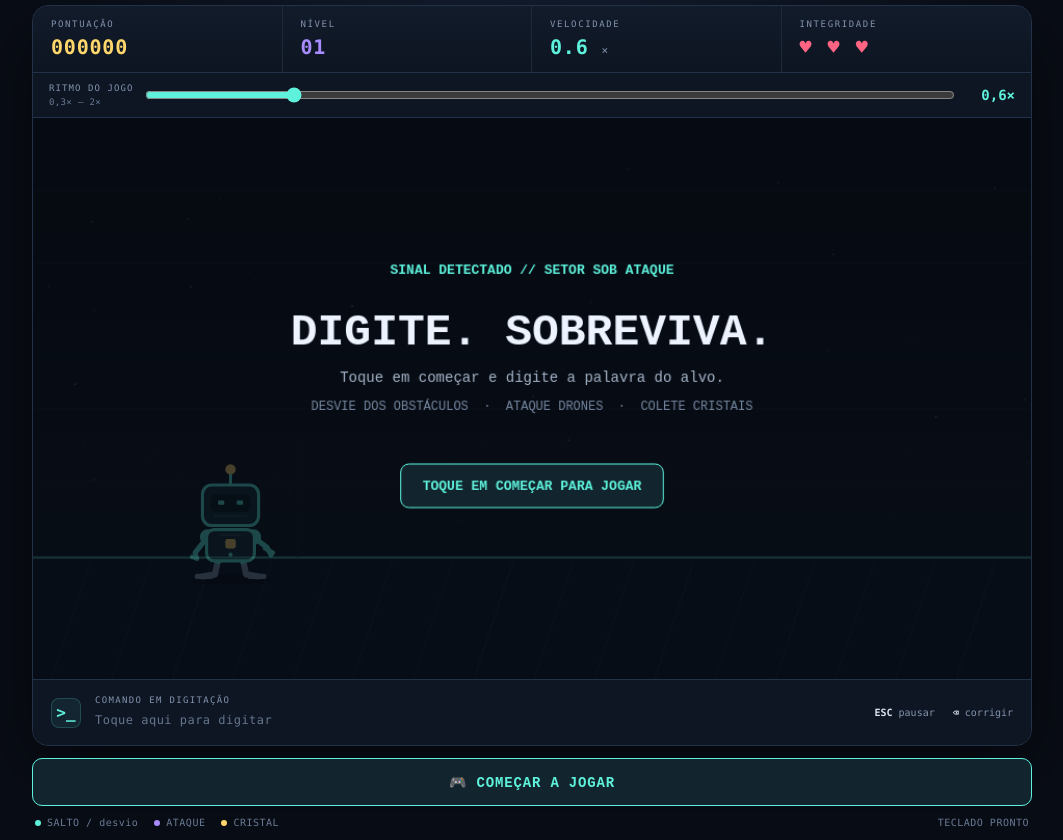
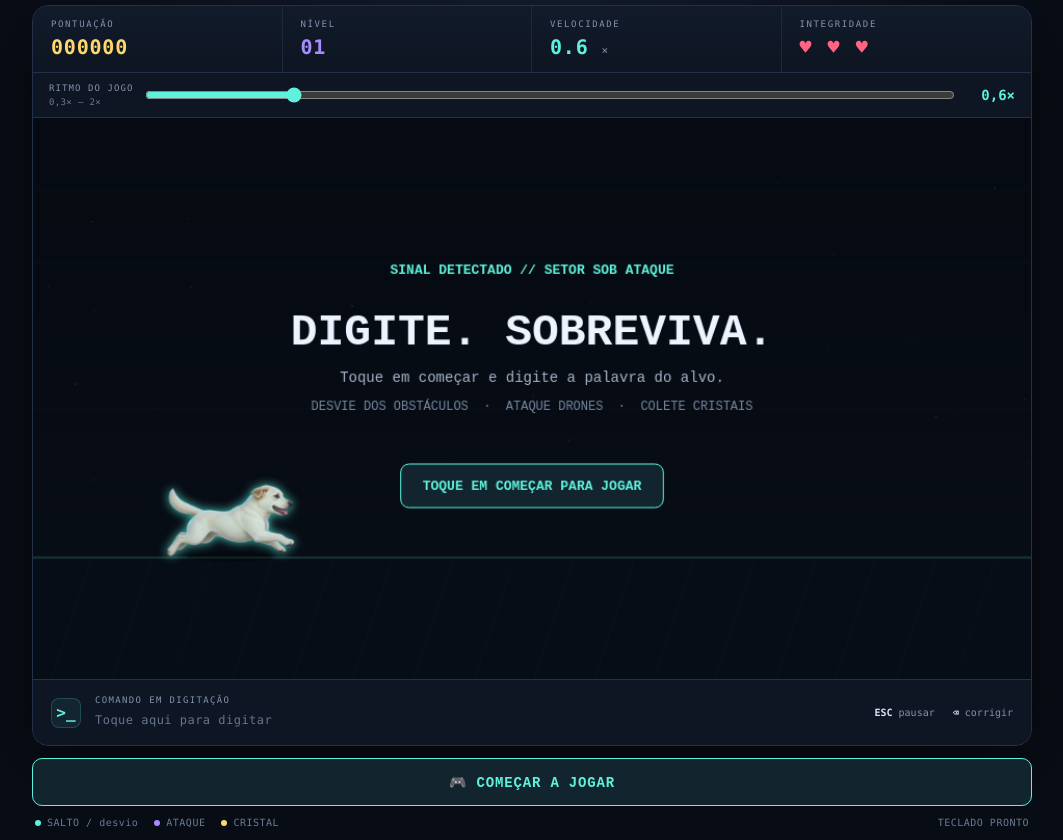
Before and after one commit to ivan419419/robo-rebelde-telegram, a plain HTML site: page index.html in a window 1280 px wide. Shown: the part 60-900 px from the top of the page, without its empty margins (108-1171 px from the left). Drawn offline with Linux system fonts and the light colour scheme; animation ran at ten frames a second.

Commit message:
Replace robot with rebel dog character

```diff
--- a/index.html
+++ b/index.html
@@ -4,7 +4,7 @@
 <meta charset="utf-8">
 <meta name="viewport" content="width=device-width,initial-scale=1,viewport-fit=cover">
 <meta name="theme-color" content="#090d16">
-<title>Robô Rebelde — Telegram Mini App</title>
+<title>Cachorro Rebelde — Telegram Mini App</title>
 <script src="https://telegram.org/js/telegram-web-app.js"></script>
 <style>
   :root{color-scheme:dark;--bg:#090d16;--panel:#101827;--line:#243249;--muted:#8293ad;--cyan:#5ef2dc;--violet:#a88bff;--gold:#ffd76a;--red:#ff6482}
@@ -26,27 +26,6 @@
   #score{color:var(--gold)}#level{color:var(--violet)}#speed{color:var(--cyan)}#energy{color:var(--red);letter-spacing:.1em}
   .canvas-wrap{position:relative;background:#0a101a}
   canvas{display:block;width:100%;height:auto;aspect-ratio:16/9;outline:none;touch-action:manipulation}
-  #robo{position:absolute;inset:0;display:block;width:100%;height:100%;pointer-events:none;overflow:visible;opacity:.26;transition:opacity .18s ease}
-  #robo[data-game-state="playing"]{opacity:1}
-  #robo .robot-unit{transform-box:view-box;transform-origin:0 0;transition:transform .2s ease-out}
-  #robo [id="braco-esquerdo"],#robo [id="braco-direito"],#robo [id="perna-esquerda"],#robo [id="perna-direita"]{transform-box:view-box;transition:transform .18s cubic-bezier(.2,.8,.2,1)}
-  #robo #braco-esquerdo{transform-origin:168px 403px}
-  #robo #braco-direito{transform-origin:212px 403px}
-  #robo #perna-esquerda{transform-origin:178px 425px}
-  #robo #perna-direita{transform-origin:202px 425px}
-  #robo[data-state="jump"] .robot-unit{transform:translateY(-48px)}
-  #robo[data-state="jump"] #braco-esquerdo{transform:rotate(82deg)}
-  #robo[data-state="jump"] #braco-direito{transform:rotate(-94deg)}
-  #robo[data-state="jump"] #perna-esquerda{transform:rotate(28deg)}
-  #robo[data-state="jump"] #perna-direita{transform:rotate(-28deg)}
-  #robo[data-state="shoot"] #braco-esquerdo{transform:rotate(-12deg)}
-  #robo[data-state="shoot"] #braco-direito{transform:rotate(-92deg)}
-  #robo[data-state="shoot"] .muzzle{opacity:1}
-  #robo .muzzle{opacity:0;transition:opacity .08s ease}
-  #robo[data-state="idle"][data-game-state="playing"] .robot-unit{animation:robot-bob .35s ease-in-out infinite alternate}
-  #robo[data-shaking="true"]{animation:robot-jolt .04s steps(2,end) infinite alternate}
-  @keyframes robot-bob{to{transform:translateY(-2px)}}
-  @keyframes robot-jolt{from{transform:translate(-3px,-2px)}to{transform:translate(3px,2px)}}
   .inputbar{min-height:66px;border-top:1px solid var(--line);display:flex;align-items:center;gap:14px;padding:12px 18px;background:#0e1623}
   .prompt-icon{width:30px;height:30px;border-radius:8px;display:grid;place-items:center;color:var(--cyan);background:#5ef2dc12;border:1px solid #5ef2dc30;font-weight:900}
   .input-copy{min-width:0;flex:1}.input-label{font-size:9px;color:var(--muted);letter-spacing:.15em;text-transform:uppercase;margin-bottom:4px}
@@ -70,10 +49,10 @@
 <body>
 <main class="shell">
   <header>
-    <div class="brand"><div class="mark">⌘</div><div><h1>ROBÔ REBELDE</h1><div class="subtitle">ARCADE DE DIGITAÇÃO // SETOR 07</div></div></div>
+    <div class="brand"><div class="mark" aria-hidden="true">🐾</div><div><h1>CACHORRO REBELDE</h1><div class="subtitle">ARCADE DE DIGITAÇÃO // SETOR 07</div></div></div>
     <div class="status">SISTEMA <span style="color:var(--cyan)">● ONLINE</span><br>OPERADOR: VOCÊ</div>
   </header>
-  <section class="board" aria-label="Jogo Robô Rebelde">
+  <section class="board" aria-label="Jogo Cachorro Rebelde">
     <div class="hud">
       <div class="stat"><div class="label">Pontuação</div><div class="value" id="score">000000</div></div>
       <div class="stat"><div class="label">Nível</div><div class="value" id="level">01</div></div>
@@ -81,36 +60,7 @@
       <div class="stat"><div class="label">Integridade</div><div class="value" id="energy">♥ ♥ ♥</div></div>
     </div>
     <div class="speed-control"><div class="speed-copy"><label for="speed-slider">Ritmo do jogo</label><div class="speed-range">0,3× — 2×</div></div><input id="speed-slider" type="range" min="0.3" max="2" step="0.1" value="0.6" aria-label="Ajustar velocidade do jogo de 0,3 a 2 vezes"><output id="speed-value" for="speed-slider">0,6×</output></div>
-    <div class="canvas-wrap"><canvas id="game" width="960" height="540" tabindex="0" aria-label="Campo do jogo. Digite as palavras dos alvos para agir."></canvas>
-      <svg id="robo" xmlns="http://www.w3.org/2000/svg" viewBox="0 0 960 540" preserveAspectRatio="none" role="img" aria-label="Robô rebelde" data-state="idle" data-game-state="title">
-        <g id="robot-unit">
-          <ellipse cx="190" cy="444" rx="39" ry="5" fill="#000" opacity=".45"/>
-          <g id="antena" fill="none" stroke="#5ef2dc" stroke-width="3" stroke-linecap="round">
-            <path d="M190 354v-13"/><circle cx="190" cy="338" r="3.5" fill="#ffd76a" stroke="#ffd76a"/>
-          </g>
-          <g id="perna" fill="none" stroke="#8293ad" stroke-width="6" stroke-linecap="round" stroke-linejoin="round">
-            <g id="perna-esquerda"><path d="M178 425l-3 14-12 2"/><path d="M158 441h13" stroke-width="5"/><circle cx="178" cy="425" r="4" fill="#5ef2dc" stroke="none"/></g>
-            <g id="perna-direita"><path d="M202 425l3 14 12 2"/><path d="M209 441h13" stroke-width="5"/><circle cx="202" cy="425" r="4" fill="#5ef2dc" stroke="none"/></g>
-          </g>
-          <g id="braco" fill="none" stroke="#5ef2dc" stroke-width="5" stroke-linecap="round" stroke-linejoin="round">
-            <g id="braco-esquerdo"><path d="M168 403l-12 15 1 5"/><circle cx="168" cy="403" r="5" fill="#152b37"/><path d="M153 422l5 2" stroke-width="4"/></g>
-            <g id="braco-direito"><path d="M212 403l13 10 4 7"/><circle cx="212" cy="403" r="5" fill="#152b37"/><path d="M223 414l8 4" stroke-width="4"/><path class="muzzle" d="M228 418l8-2" stroke="#a88bff" stroke-width="4"/></g>
-          </g>
-          <g id="tronco" stroke="#5ef2dc" stroke-width="3">
-            <rect x="167" y="396" width="46" height="30" rx="7" fill="#152b37"/>
-            <path d="M180 401h20" stroke="#294452" stroke-width="2"/>
-            <rect x="185" y="405" width="10" height="9" rx="2" fill="#ffd76a" stroke="none"/>
-            <circle cx="190" cy="420" r="2" fill="#5ef2dc" stroke="none"/>
-          </g>
-          <g id="cabeca" stroke="#5ef2dc" stroke-width="3" stroke-linejoin="round">
-            <rect x="163" y="353" width="54" height="39" rx="9" fill="#122c35"/>
-            <rect x="171" y="362" width="38" height="17" rx="5" fill="#06141b" stroke="none"/>
-            <rect x="178" y="368" width="6" height="4" rx="1" fill="#5ef2dc" stroke="none"/>
-            <rect x="196" y="368" width="6" height="4" rx="1" fill="#5ef2dc" stroke="none"/>
-            <path d="M174 383h32" stroke="#294452" stroke-width="2"/>
-          </g>
-        </g>
-      </svg>
+    <div class="canvas-wrap"><canvas id="game" width="960" height="540" tabindex="0" aria-label="Campo do jogo. Digite as palavras dos alvos para desviar, atacar ou coletar."></canvas>
     </div>
     <div class="inputbar"><div class="prompt-icon">&gt;_</div><div class="input-copy"><div class="input-label">Comando em digitação</div><input id="typed" class="empty" type="text" placeholder="Toque aqui para digitar" aria-label="Digite a palavra do alvo" inputmode="text" autocapitalize="characters" autocomplete="off" autocorrect="off" spellcheck="false"></div><div class="keys"><b>ESC</b> pausar &nbsp; <b>⌫</b> corrigir</div></div>
   </section>
@@ -123,20 +73,15 @@
 const canvas=document.getElementById('game'),ctx=canvas.getContext('2d');
 const speedSliderEl=document.getElementById('speed-slider'),speedValueEl=document.getElementById('speed-value');
 const scoreEl=document.getElementById('score'),levelEl=document.getElementById('level'),speedEl=document.getElementById('speed'),energyEl=document.getElementById('energy'),typedEl=document.getElementById('typed');
-const W=960,H=540,FLOOR=424,ROBOT_X=190;
-const roboSvg=document.getElementById('robo');
-function setRobotState(pose){
-  if(pose!=='idle'&&pose!=='jump'&&pose!=='shoot')return;
-  roboSvg.dataset.state=pose;
-  roboSvg.dataset.gameState=state;
-  roboSvg.dataset.shaking=shake>0?'true':'false';
-}
-window.setRobotState=setRobotState;
+const W=960,H=540,FLOOR=424,DOG_X=190;
+const dogRunSprite=new Image(),dogJumpSprite=new Image();
+dogRunSprite.src="assets/dog-run-sheet.png";
+dogJumpSprite.src="assets/dog-jump.png";
 const palette={cyan:'#5ef2dc',violet:'#a88bff',gold:'#ffd76a',red:'#ff6482',white:'#edf4ff',muted:'#8293ad'};
 const words={hazard:['SALTO','DESVIO','IMPULSO','PULO'],enemy:['PULSO','ATAQUE','LASER','DISPARO'],crystal:['CRISTAL','NUCLEO','ENERGIA','BRILHO']};
-let state='title',score=0,level=1,lives=3,baseSpeed=190,speedMultiplier=.6,elapsed=0,spawnClock=0,lastTime=0,entities=[],particles=[],stars=[],input='',selected=null,robotJump=0,robotAttack=0,flash=0,notice='',noticeTime=0,shake=0,runFrame=0;
+let state='title',score=0,level=1,lives=3,baseSpeed=190,speedMultiplier=.6,elapsed=0,spawnClock=0,lastTime=0,entities=[],particles=[],stars=[],input='',selected=null,dogJump=0,flash=0,notice='',noticeTime=0,shake=0,runFrame=0;
 for(let i=0;i<74;i++)stars.push({x:Math.random()*W,y:Math.random()*(FLOOR-35),r:Math.random()*1.5+.4,a:Math.random()*.45+.12,speed:Math.random()*23+8});
-function reset(){score=0;level=1;lives=3;baseSpeed=190;elapsed=0;spawnClock=.3;entities=[];particles=[];input='';selected=null;robotJump=0;robotAttack=0;flash=0;notice='';noticeTime=0;shake=0;runFrame=0;state='playing';lastTime=performance.now();updateHud();setTyped();updateControls();addEntity('hazard',730);addEntity('crystal',970);}
+function reset(){score=0;level=1;lives=3;baseSpeed=190;elapsed=0;spawnClock=.3;entities=[];particles=[];input='';selected=null;dogJump=0;flash=0;notice='';noticeTime=0;shake=0;runFrame=0;state='playing';lastTime=performance.now();updateHud();setTyped();updateControls();addEntity('hazard',730);addEntity('crystal',970);}
 function updateHud(){scoreEl.textContent=String(score).padStart(6,'0');levelEl.textContent=String(level).padStart(2,'0');speedEl.innerHTML=((baseSpeed/190)*speedMultiplier).toFixed(1)+' <small>×</small>';energyEl.textContent='♥ '.repeat(lives).trim()||'—';energyEl.style.opacity=lives===1?'.72':'1';}
 function setTyped(){typedEl.value=input;typedEl.placeholder='Toque aqui para digitar';typedEl.classList.toggle('empty',!input);}
 function addEntity(type,x=W+50){const choices=words[type];entities.push({id:Math.random().toString(36).slice(2),type,x,y:FLOOR,word:choices[Math.floor(Math.random()*choices.length)],done:false,age:0});}
@@ -159,7 +104,26 @@ function drawTarget(e){const col=colorFor(e.type);const x=e.x,y=FLOOR;ctx.save()
   let typedPart=selected===e.id?input:'';ctx.textAlign='center';ctx.textBaseline='middle';const full=e.word;const part=typedPart.toUpperCase();if(part&&full.startsWith(part)){ctx.fillStyle=col;ctx.fillText(part,x-width/2+12+ctx.measureText(part).width/2,labelCenterY);ctx.fillStyle='#dce7f5';ctx.fillText(full.slice(part.length),x-width/2+12+ctx.measureText(part).width+ctx.measureText(full.slice(part.length)).width/2,labelCenterY)}else{ctx.fillStyle=col;ctx.fillText(full,x,labelCenterY)}ctx.textAlign='left';ctx.textBaseline='alphabetic';
   ctx.font='9px ui-monospace,monospace';ctx.textAlign='center';ctx.fillStyle=col;ctx.globalAlpha=.8;ctx.fillText(e.type==='hazard'?'PULAR':e.type==='enemy'?'ATACAR':'COLETAR',x,y+25);ctx.globalAlpha=1;ctx.textAlign='left';
 }
-function drawScene(){drawGrid();let nearLine=ROBOT_X+64;ctx.setLineDash([4,7]);ctx.strokeStyle='#30445a';ctx.globalAlpha=.55;ctx.beginPath();ctx.moveTo(nearLine,FLOOR-112);ctx.lineTo(nearLine,FLOOR+3);ctx.stroke();ctx.setLineDash([]);ctx.globalAlpha=1;
+function drawDog(){
+  if(!dogRunSprite.complete||!dogRunSprite.naturalWidth)return;
+  const cellW=dogRunSprite.naturalWidth/2,cellH=dogRunSprite.naturalHeight/2;
+  const jumping=dogJump>0&&dogJumpSprite.complete&&dogJumpSprite.naturalWidth;
+  const phase=(Math.floor(runFrame*10)%4);
+  const cells=[[0,0],[1,0],[1,1],[0,1]],cell=cells[phase];
+  const lift=jumping?Math.sin((1-dogJump/.72)*Math.PI)*42:0;
+  const width=136,height=width*cellH/cellW,left=DOG_X-width/2;
+  // Each normalized run cell has its lowest paw at 248/256 of the cell height.
+  const top=FLOOR-2-height*(248/256)-lift;
+  ctx.save();
+  ctx.globalAlpha=state==='playing'?1:.82;
+  const shadowScale=jumping?Math.max(.55,1-lift/100):1;
+  ctx.fillStyle='rgba(0,0,0,.38)';ctx.beginPath();ctx.ellipse(DOG_X,FLOOR-2,42*shadowScale,5*shadowScale,0,0,Math.PI*2);ctx.fill();
+  ctx.shadowColor='#5ef2dc';ctx.shadowBlur=10;
+  if(jumping){const jumpHeight=width*dogJumpSprite.naturalHeight/dogJumpSprite.naturalWidth;ctx.drawImage(dogJumpSprite,left,FLOOR-2-jumpHeight-lift,width,jumpHeight)}
+  else{ctx.drawImage(dogRunSprite,cell[0]*cellW,cell[1]*cellH,cellW,cellH,left,top,width,height)}
+  ctx.restore();
+}
+function drawScene(){drawGrid();let nearLine=DOG_X+70;ctx.setLineDash([4,7]);ctx.strokeStyle='#30445a';ctx.globalAlpha=.55;ctx.beginPath();ctx.moveTo(nearLine,FLOOR-112);ctx.lineTo(nearLine,FLOOR+3);ctx.stroke();ctx.setLineDash([]);ctx.globalAlpha=1;
   entities.forEach(drawTarget);
   if(noticeTime>0){ctx.textAlign='center';ctx.font='bold 13px ui-monospace,monospace';ctx.fillStyle=notice.includes('ERRO')||notice.includes('DANO')?palette.red:palette.cyan;ctx.fillText(notice,W/2,70);ctx.textAlign='left'}
   if(flash>0){ctx.fillStyle=`rgba(255,100,130,${flash*.08})`;ctx.fillRect(0,0,W,H)}
@@ -168,14 +132,14 @@ function drawScene(){drawGrid();let nearLine=ROBOT_X+64;ctx.setLineDash([4,7]);c
 function drawOverlay(){ctx.fillStyle='rgba(5,9,16,.74)';ctx.fillRect(0,0,W,H);ctx.textAlign='center';ctx.textBaseline='middle';
   if(state==='title'){ctx.font='bold 13px ui-monospace,monospace';ctx.fillStyle=palette.cyan;ctx.fillText('SINAL DETECTADO // SETOR SOB ATAQUE',W/2,147);ctx.font='bold 43px ui-monospace,monospace';ctx.fillStyle=palette.white;ctx.fillText('DIGITE. SOBREVIVA.',W/2,207);ctx.font='14px ui-monospace,monospace';ctx.fillStyle='#a6b5ca';ctx.fillText('Toque em começar e digite a palavra do alvo.',W/2,250);ctx.fillStyle='#7587a0';ctx.font='12px ui-monospace,monospace';ctx.fillText('DESVIE DOS OBSTÁCULOS  ·  ATAQUE DRONES  ·  COLETE CRISTAIS',W/2,278);drawButton('TOQUE EM COMEÇAR PARA JOGAR',W/2,354)}
   if(state==='paused'){ctx.font='bold 38px ui-monospace,monospace';ctx.fillStyle=palette.white;ctx.fillText('PAUSADO',W/2,224);ctx.font='14px ui-monospace,monospace';ctx.fillStyle=palette.cyan;ctx.fillText('Use o botão abaixo para continuar',W/2,275)}
-  if(state==='over'){ctx.font='bold 13px ui-monospace,monospace';ctx.fillStyle=palette.red;ctx.fillText('SINAL PERDIDO // ROBÔ DESATIVADO',W/2,174);ctx.font='bold 42px ui-monospace,monospace';ctx.fillStyle=palette.white;ctx.fillText('FIM DE JOGO',W/2,233);ctx.font='15px ui-monospace,monospace';ctx.fillStyle=palette.gold;ctx.fillText('PONTUAÇÃO  '+String(score).padStart(6,'0'),W/2,281);drawButton('TOQUE EM COMEÇAR PARA JOGAR NOVAMENTE',W/2,351)}
+  if(state==='over'){ctx.font='bold 13px ui-monospace,monospace';ctx.fillStyle=palette.red;ctx.fillText('SINAL PERDIDO // CACHORRO CANSADO',W/2,174);ctx.font='bold 42px ui-monospace,monospace';ctx.fillStyle=palette.white;ctx.fillText('FIM DE JOGO',W/2,233);ctx.font='15px ui-monospace,monospace';ctx.fillStyle=palette.gold;ctx.fillText('PONTUAÇÃO  '+String(score).padStart(6,'0'),W/2,281);drawButton('TOQUE EM COMEÇAR PARA JOGAR NOVAMENTE',W/2,351)}
   ctx.textAlign='left';ctx.textBaseline='alphabetic';
 }
 function drawButton(text,x,y){ctx.font='bold 13px ui-monospace,monospace';const w=ctx.measureText(text).width+42;ctx.fillStyle='#12242d';ctx.strokeStyle='#5ef2dc';ctx.lineWidth=1;roundRect(ctx,x-w/2,y-21,w,42,8);ctx.fill();ctx.stroke();ctx.fillStyle=palette.cyan;ctx.textAlign='center';ctx.textBaseline='middle';ctx.fillText(text,x,y+1)}
 function burst(x,y,color,count=12){for(let i=0;i<count;i++){let a=Math.random()*Math.PI*2,s=Math.random()*150+45;particles.push({x,y,vx:Math.cos(a)*s,vy:Math.sin(a)*s-25,life:.45+Math.random()*.55,max:.9,color,size:Math.random()*3+1})}}
-function action(e){e.done=true;selected=null;input='';setTyped();if(e.type==='hazard'){robotJump=.72;setRobotState('jump');score+=25;notice='DESVIO PERFEITO  +25';burst(ROBOT_X+30,FLOOR-20,palette.cyan,9)}else if(e.type==='enemy'){robotAttack=.38;setRobotState('shoot');score+=40;notice='DRONE NEUTRALIZADO  +40';burst(e.x,FLOOR-28,palette.violet,18)}else{score+=60;notice='CRISTAL COLETADO  +60';burst(e.x,FLOOR-27,palette.gold,16)}noticeTime=1.05;level=Math.floor(score/220)+1;baseSpeed=190+Math.min(level-1,12)*17;updateHud();}
+function action(e){e.done=true;selected=null;input='';setTyped();if(e.type==='hazard'){dogJump=.72;score+=25;notice='DESVIO PERFEITO  +25';burst(DOG_X+30,FLOOR-20,palette.cyan,9)}else if(e.type==='enemy'){score+=40;notice='DRONE NEUTRALIZADO  +40';burst(e.x,FLOOR-28,palette.violet,18)}else{score+=60;notice='CRISTAL COLETADO  +60';burst(e.x,FLOOR-27,palette.gold,16)}noticeTime=1.05;level=Math.floor(score/220)+1;baseSpeed=190+Math.min(level-1,12)*17;updateHud();}
 function hurt(){lives--;flash=.75;shake=8;notice='DANO RECEBIDO  //  INTEGRIDADE -1';noticeTime=1.1;updateHud();if(lives<=0){state='over';input='';selected=null;setTyped();updateControls()} }
-function eligible(){return entities.filter(e=>!e.done&&e.x>ROBOT_X-20&&e.x<790).sort((a,b)=>Math.abs(a.x-ROBOT_X)-Math.abs(b.x-ROBOT_X))}
+function eligible(){return entities.filter(e=>!e.done&&e.x>DOG_X-20&&e.x<790).sort((a,b)=>Math.abs(a.x-DOG_X)-Math.abs(b.x-DOG_X))}
 function backspaceInput(){if(input){input=input.slice(0,-1);if(!input){selected=null}else if(selected&&!entities.some(e=>e.id===selected&&e.word.startsWith(input.toUpperCase())))selected=null;setTyped()}}
 function processLetter(raw){if(state!=='playing')return;const ch=raw.toUpperCase();if(!/^[A-Z]$/.test(ch))return;
   if(selected){const e=entities.find(o=>o.id===selected&&!o.done);if(e&&e.word.startsWith((input+ch).toUpperCase())){input+=ch;setTyped();if(input.toUpperCase()===e.word)action(e);return}input='';selected=null;}
@@ -193,14 +157,14 @@ function updateControls(){const b=document.getElementById('action-button');if(!b
 
 function update(dt){elapsed+=dt;runFrame+=dt;spawnClock+=dt;if(spawnClock>Math.max(.78,1.38-(level-1)*.035)){spawnClock=0;spawn()}
   stars.forEach(s=>{s.x-=s.speed*dt;if(s.x<0){s.x=W;s.y=Math.random()*(FLOOR-35)}});
-  if(robotJump>0)robotJump=Math.max(0,robotJump-dt);if(robotAttack>0)robotAttack=Math.max(0,robotAttack-dt);if(flash>0)flash=Math.max(0,flash-dt);if(shake>0)shake=Math.max(0,shake-dt*18);if(noticeTime>0)noticeTime-=dt;
-  for(const e of entities){e.x-=baseSpeed*dt;e.age+=dt;if(!e.done&&e.x<ROBOT_X+27){if(e.type!=='crystal')hurt();e.done=true;if(state==='over')break}}
+  if(dogJump>0)dogJump=Math.max(0,dogJump-dt);if(flash>0)flash=Math.max(0,flash-dt);if(shake>0)shake=Math.max(0,shake-dt*18);if(noticeTime>0)noticeTime-=dt;
+  for(const e of entities){e.x-=baseSpeed*dt;e.age+=dt;if(!e.done&&e.x<DOG_X+27){if(e.type!=='crystal')hurt();e.done=true;if(state==='over')break}}
   entities=entities.filter(e=>!e.done&&e.x>-70);
   for(const p of particles){p.x+=p.vx*dt;p.y+=p.vy*dt;p.vy+=250*dt;p.life-=dt}particles=particles.filter(p=>p.life>0);
   if(score>0){const newLevel=Math.floor(score/220)+1;if(newLevel>level){level=newLevel;baseSpeed=190+Math.min(level-1,12)*17;updateHud();notice='NÍVEL '+String(level).padStart(2,'0')+' // VELOCIDADE AUMENTADA';noticeTime=1.2}}
 }
 function renderParticles(){for(const p of particles){ctx.globalAlpha=Math.max(0,p.life/p.max);ctx.fillStyle=p.color;ctx.fillRect(p.x,p.y,p.size,p.size)}ctx.globalAlpha=1}
-function frame(now){let dt=Math.min((now-lastTime)/1000||0,.04);lastTime=now;if(state==='playing')update(dt*speedMultiplier);setRobotState(robotJump>0?'jump':robotAttack>0?'shoot':'idle');drawScene();renderParticles();requestAnimationFrame(frame)}
+function frame(now){let dt=Math.min((now-lastTime)/1000||0,.04);lastTime=now;if(state==='playing')update(dt*speedMultiplier);drawScene();drawDog();renderParticles();requestAnimationFrame(frame)}
 document.addEventListener('keydown',keydown);
 typedEl.addEventListener('input',()=>{if(state!=='playing'){setTyped();return}const value=typedEl.value.toUpperCase();let added='';if(value.startsWith(input.toUpperCase()))added=value.slice(input.length);else if(input.toUpperCase().startsWith(value)){for(let n=input.length-value.length;n>0;n--)backspaceInput();return}else{while(input)backspaceInput();added=value}setTyped();for(const ch of added)processLetter(ch)});
 speedSliderEl.addEventListener('input',()=>{speedMultiplier=Number(speedSliderEl.value);const shown=speedMultiplier.toFixed(1).replace('.',',')+'×';speedValueEl.value=shown;speedValueEl.textContent=shown;updateHud()});
```
Also changed, not shown: LEIA-ME.md (+6 -2 lines), assets/dog-jump.png (added), assets/dog-run-sheet.png (added).
